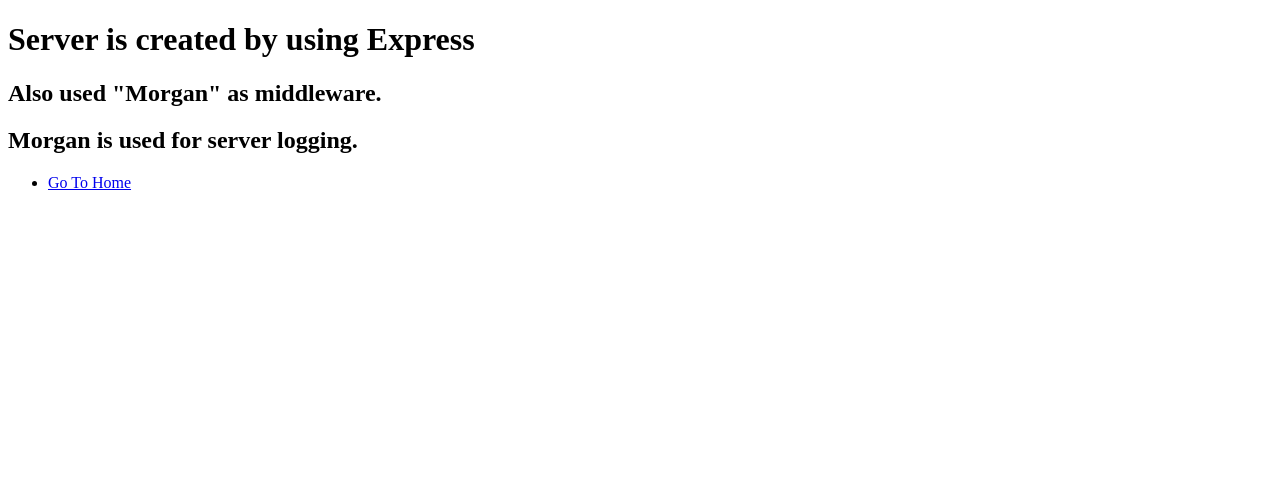
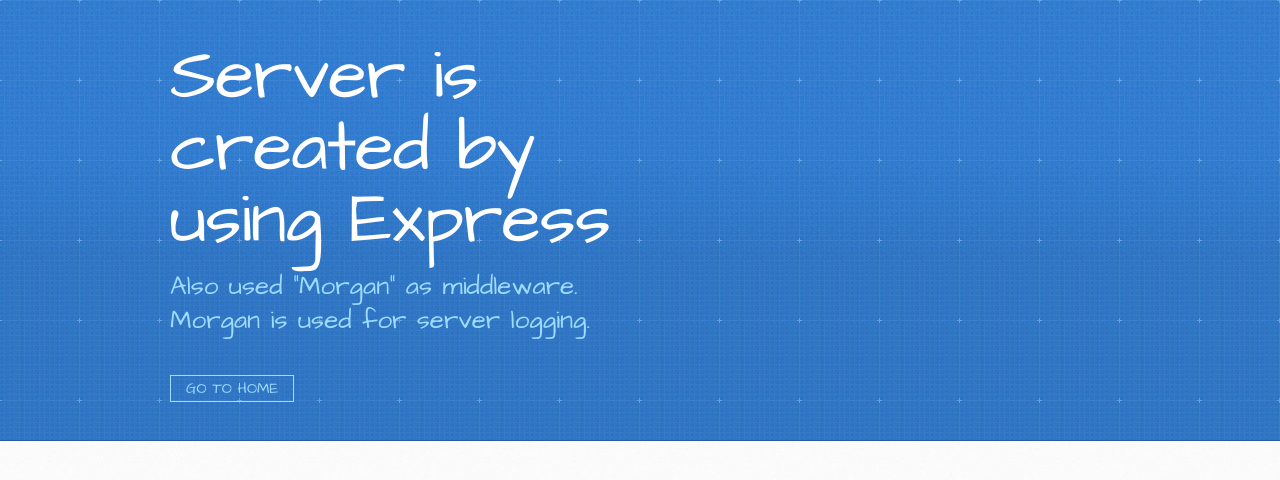
Before and after one commit to send-2-mywork/createServerByExpressAndMiddleware, a website: page public/index.html in a window 1280 px wide. Drawn offline with Linux system fonts and the light colour scheme.

Commit message:
Link Styles
Add Stylesheet and meta tags

```diff
--- a/public/index.html
+++ b/public/index.html
@@ -2,6 +2,11 @@
 <html>
 <head>
 	<title>This is Index</title>
+	<meta charset='utf-8'>
+  <meta http-equiv="X-UA-Compatible" content="chrome=1">
+  <meta name="viewport" content="width=device-width, initial-scale=1, maximum-scale=1">
+  <link href='https://fonts.googleapis.com/css?family=Architects+Daughter' rel='stylesheet' type='text/css'>
+  <link rel="stylesheet" type="text/css" href="../stylesheets/stylesheet.css" media="screen">
 </head>
 <body>
 	<header>
```
